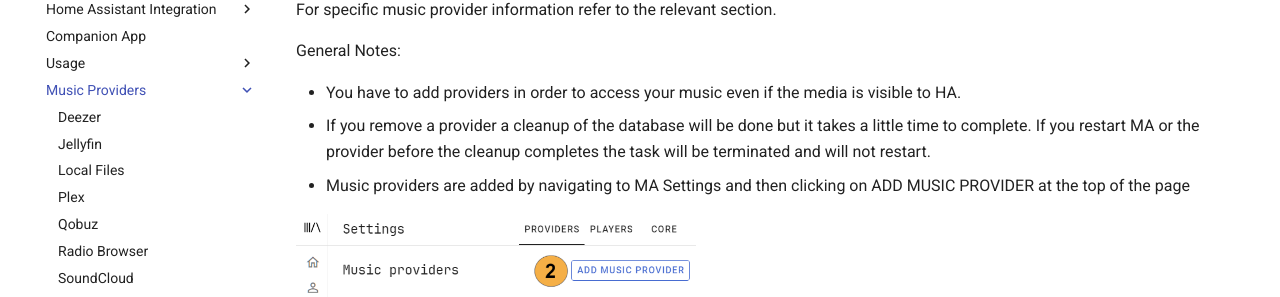
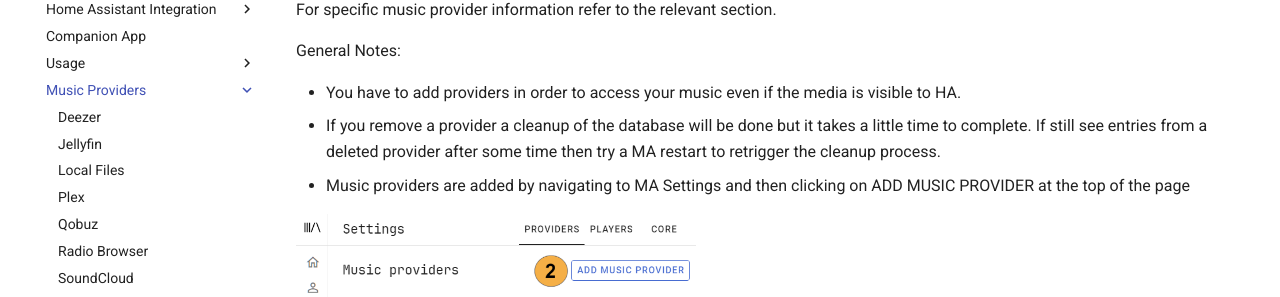
Before and after one commit to pwbriggs/music-assistant.github.io, an MkDocs documentation site: the page built from docs/music-providers/index.md, in a window 1280 px wide. Shown: the part 183-480 px from the top of the page. Built offline with MkDocs 1.6.1 and Material for MkDocs 9.7.7, drawn with Linux system fonts in a browser that asks for light colours.

Commit message:
Change cleanup info

```diff
--- a/docs/music-providers/index.md
+++ b/docs/music-providers/index.md
@@ -5,7 +5,7 @@ For specific music provider information refer to the relevant section.
 General Notes:
 
 - You have to add providers in order to access your music even if the media is visible to HA.
-- If you remove a provider a cleanup of the database will be done but it takes a little time to complete. If you restart MA or the provider before the cleanup completes the task will be terminated and will not restart.
+- If you remove a provider a cleanup of the database will be done but it takes a little time to complete. If still see entries from a deleted provider after some time then try a MA restart to retrigger the cleanup process.
 - Music providers are added by navigating to MA Settings and then clicking on ADD MUSIC PROVIDER at the top of the page
 
 ![image](../assets/screenshots/add-music-provider.png){ width=400  }
```
